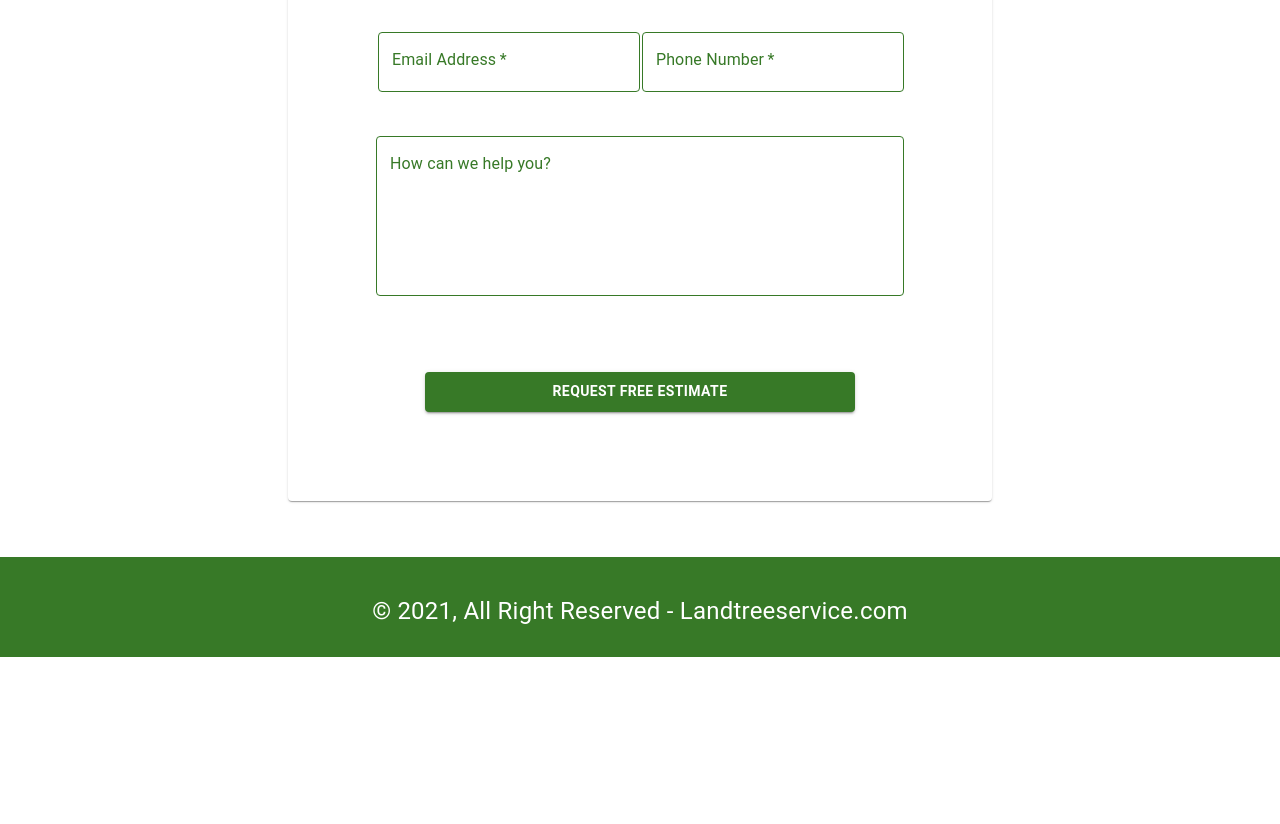
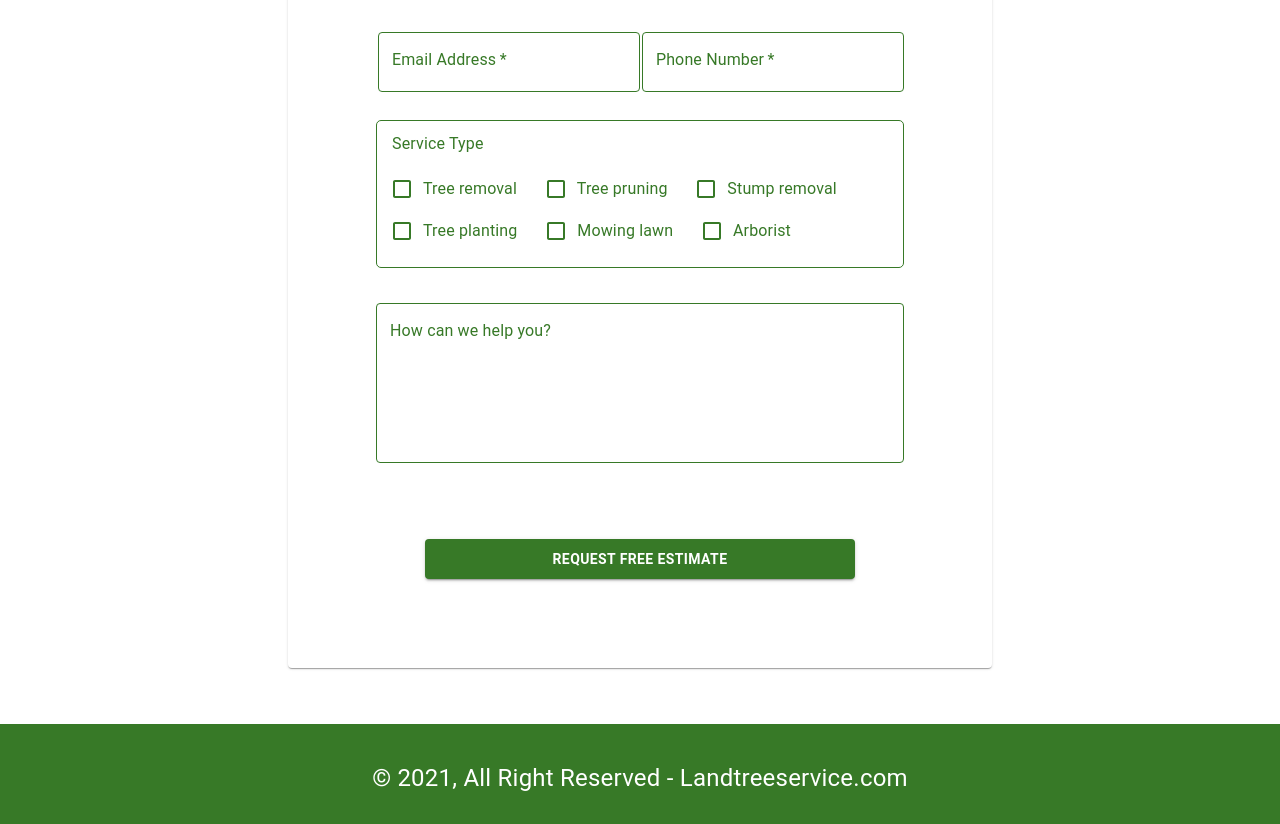
Before and after one commit to developer-martinhwang/landtreeservice, a Next.js app: page / in a window 1280 px wide. Shown: the part 1460-2284 px from the top of the page. Before the commit the page ends 2117 px from the top, so only its background shows below. Built offline with nearby package versions, Linux system fonts and the light colour scheme.

Commit message:
update quote

```diff
--- a/components/Quote.js
+++ b/components/Quote.js
@@ -10,7 +10,7 @@
  */
 import React from "react";
 // material-ui core
-import {Box, Container, Paper, InputAdornment, Button} from "@material-ui/core";
+import {Box, Container, Paper, Button, FormGroup, FormLabel, FormControlLabel, Checkbox } from "@material-ui/core";
 // material-ui style
 import {makeStyles} from "@material-ui/styles";
 // components
@@ -20,6 +20,9 @@ const useStyles = makeStyles({
     margin: "0",
     padding: "0",
     width: "100%",
+    '& .MuiCheckbox-root':{
+      color: "#377927"
+    },
   },
   container: {
     padding: "5vh 2vw 5vh 2vw",
@@ -87,7 +90,28 @@ const useStyles = makeStyles({
   message: {
     minHeight: "10em"
   },
+  checkbox: {
+    display: "flex",
+    '& label': {
+      marginRight: "1.5em",
+      color: "#377927"
+    }
+  },
+  servicetype: {
+    border: "1px solid #377927",
+    borderRadius: "5px",
+    padding: "15px",
+    '& legend': {
+      color: "#377927",
+      marginBottom: "1em"
+    }
+  },
   '@media screen and (max-width: 960px) and (min-width: 360px)': {
+    root: {
+      '& .MuiCheckbox-root':{
+        fontSize: "0.7em"
+      },
+    },
     paper: {
       padding: "2vh 2vw 2vh 2vw",
     },
@@ -165,6 +189,39 @@ function Quote() {
                         onChange={handleChange}/>
                     </p>
                   </div>
+                  <p className={classes.servicetype}>
+                    <FormLabel component="legend">Service Type</FormLabel>
+                    <FormGroup>
+                      <div className={classes.checkbox}>
+                        <FormControlLabel
+                          control={<Checkbox onChange={handleChange} name="tree_removal" />}
+                          label="Tree removal"
+                        />
+                        <FormControlLabel
+                          control={<Checkbox onChange={handleChange} name="tree_removal" />}
+                          label="Tree pruning"
+                        />
+                        <FormControlLabel
+                          control={<Checkbox onChange={handleChange} name="tree_removal" />}
+                          label="Stump removal"
+                          />
+                      </div>
+                      <div className={classes.checkbox}>
+                        <FormControlLabel
+                          control={<Checkbox onChange={handleChange} name="tree_removal" />}
+                          label="Tree planting"
+                        />
+                        <FormControlLabel
+                          control={<Checkbox onChange={handleChange} name="tree_removal" />}
+                          label="Mowing lawn"
+                        />
+                        <FormControlLabel
+                          control={<Checkbox onChange={handleChange} name="tree_removal" />}
+                          label="Arborist"
+                        />
+                      </div>
+                    </FormGroup>
+                  </p>
                   <p>
                     <MyTextField
                       variant="outlined"
```
